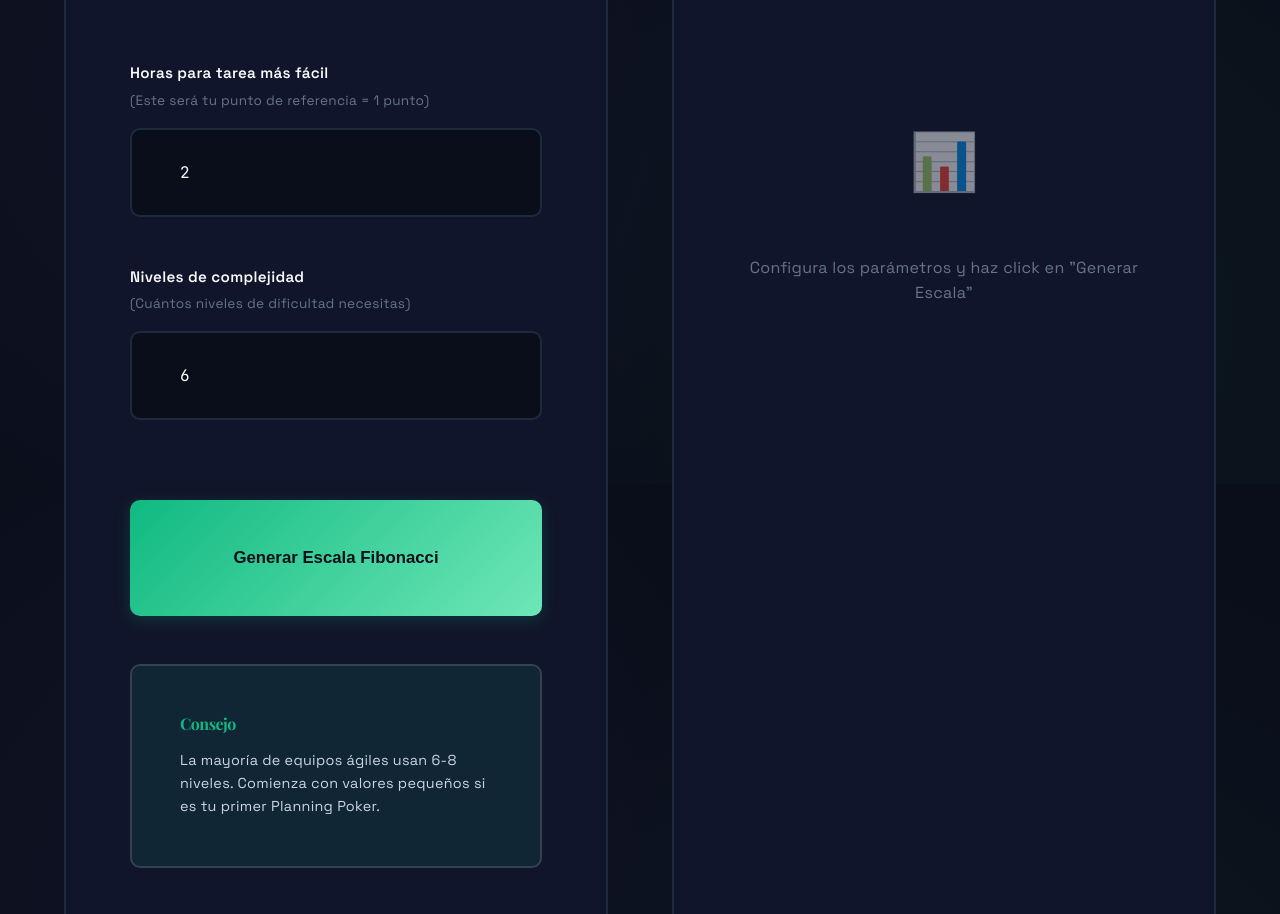
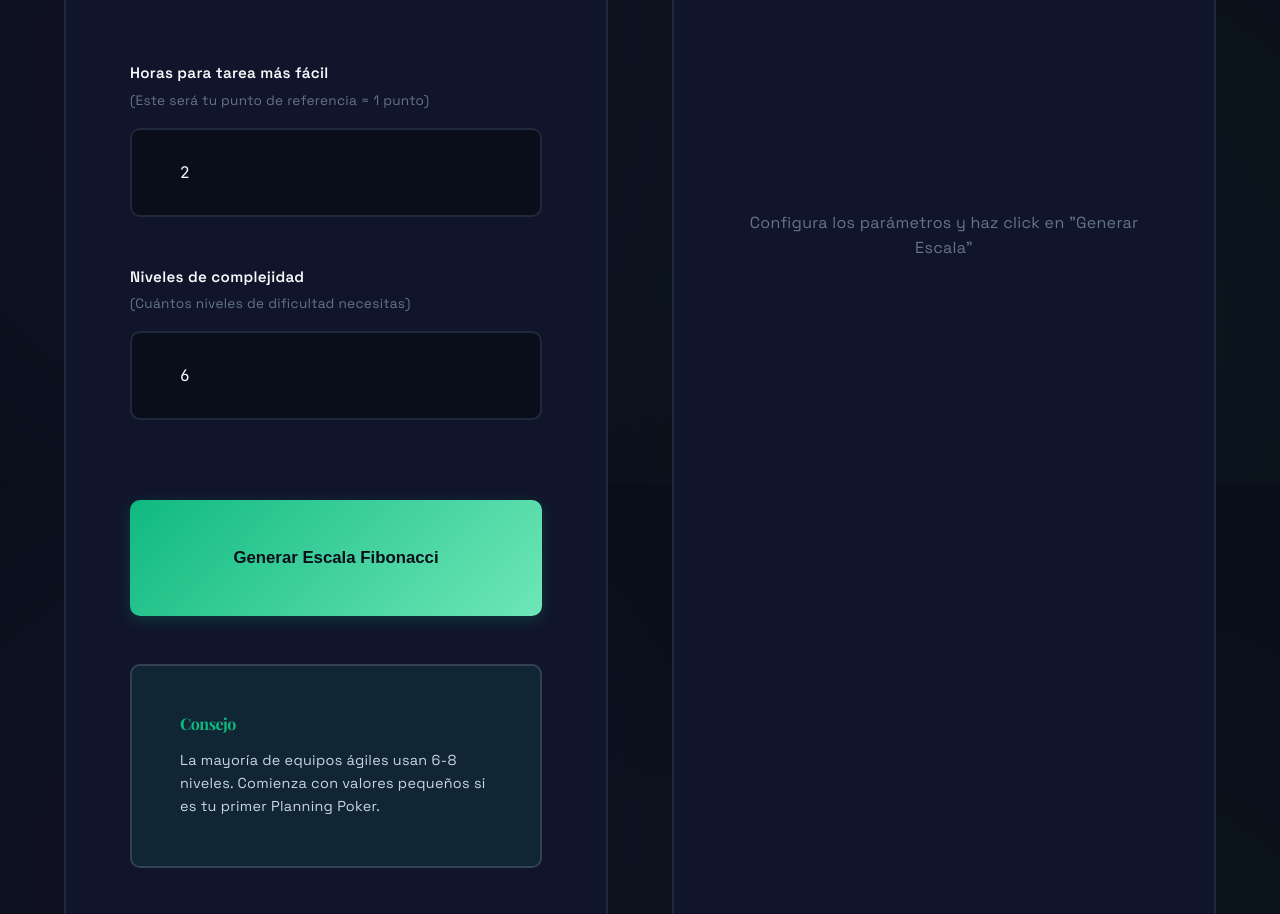
Before and after one commit to Aleyu17/proyectoweb1, a plain HTML site: page fibonacci.html in a window 1280 px wide. Shown: the part 1116-2030 px from the top of the page. Drawn offline with nearby package versions, Linux system fonts and the light colour scheme.

Commit message:
Update fibonacci.html

```diff
--- a/fibonacci.html
+++ b/fibonacci.html
@@ -141,7 +141,7 @@
 
                     <!-- Placeholder cuando no hay resultados -->
                     <div id="placeholderResult" class="result-placeholder">
-                        <div class="placeholder-icon">📊</div>
+                        <div class="placeholder-icon"> </div>
                         <p>Configura los parámetros y haz click en "Generar Escala"</p>
                     </div>
                 </div>
```
